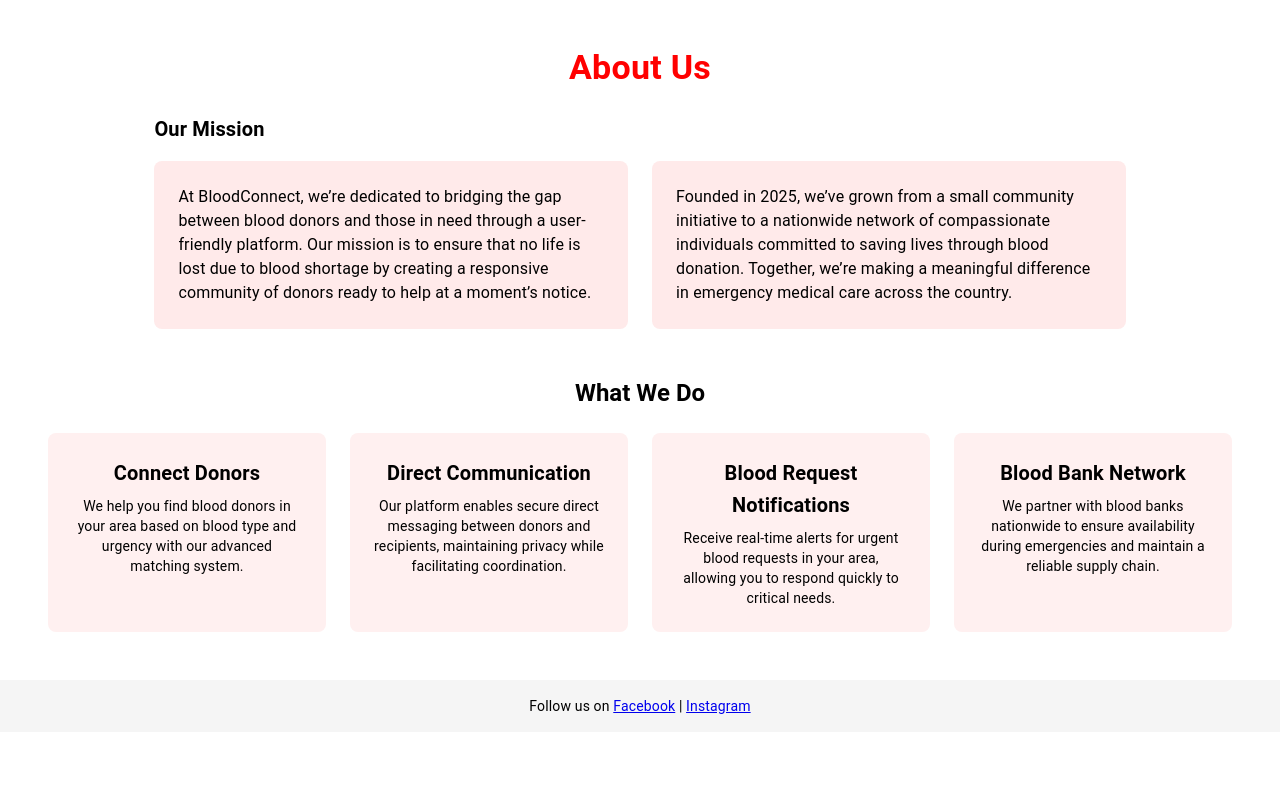
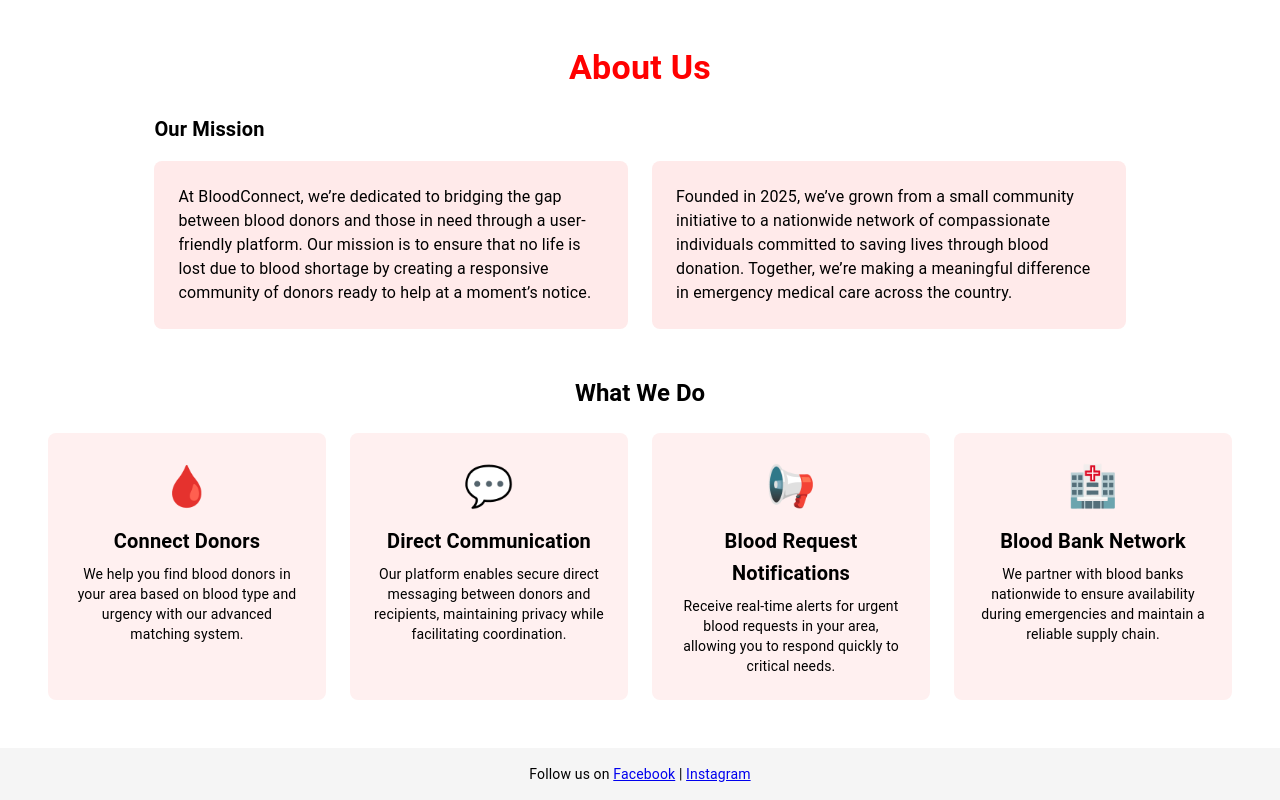
Before and after one commit to Zumaina/bloodchain, a React (Create React App) app in the folder frontend/: page / in a window 1280 px wide. Shown: the part 446-1246 px from the top of the page. Before the commit the page ends 1178 px from the top, so only its background shows below. Built offline with nearby package versions, Linux system fonts and the light colour scheme.

Commit message:
home page

```diff
--- a/frontend/src/pages/HomePage.js
+++ b/frontend/src/pages/HomePage.js
@@ -173,20 +173,15 @@
         <Box
           sx={{
             display: "grid",
-            gridTemplateColumns: {
-              xs: "1fr",
-              sm: "1fr 1fr",
-              md: "repeat(4, 1fr)",
-            },
+            gridTemplateColumns: { xs: "1fr", sm: "1fr 1fr", md: "repeat(4, 1fr)" },
             gap: 3,
             mt: 3,
             px: { xs: 2, md: 6 },
           }}
         >
-          {/* Cards */}
-          <Box
-            sx={{ bgcolor: "#fff0f0", p: 3, borderRadius: 2, textAlign: "center" }}
-          >
+          {/* Cards with Icons */}
+          <Box sx={{ bgcolor: "#fff0f0", p: 3, borderRadius: 2, textAlign: "center" }}>
+            <Typography sx={{ fontSize: 40, mb: 1 }}>🩸</Typography>
             <Typography variant="h6" fontWeight="bold" gutterBottom>
               Connect Donors
             </Typography>
@@ -195,9 +190,8 @@
             </Typography>
           </Box>
 
-          <Box
-            sx={{ bgcolor: "#fff0f0", p: 3, borderRadius: 2, textAlign: "center" }}
-          >
+          <Box sx={{ bgcolor: "#fff0f0", p: 3, borderRadius: 2, textAlign: "center" }}>
+            <Typography sx={{ fontSize: 40, mb: 1 }}>💬</Typography>
             <Typography variant="h6" fontWeight="bold" gutterBottom>
               Direct Communication
             </Typography>
@@ -206,9 +200,8 @@
             </Typography>
           </Box>
 
-          <Box
-            sx={{ bgcolor: "#fff0f0", p: 3, borderRadius: 2, textAlign: "center" }}
-          >
+          <Box sx={{ bgcolor: "#fff0f0", p: 3, borderRadius: 2, textAlign: "center" }}>
+            <Typography sx={{ fontSize: 40, mb: 1 }}>📢</Typography>
             <Typography variant="h6" fontWeight="bold" gutterBottom>
               Blood Request Notifications
             </Typography>
@@ -217,9 +210,8 @@
             </Typography>
           </Box>
 
-          <Box
-            sx={{ bgcolor: "#fff0f0", p: 3, borderRadius: 2, textAlign: "center" }}
-          >
+          <Box sx={{ bgcolor: "#fff0f0", p: 3, borderRadius: 2, textAlign: "center" }}>
+            <Typography sx={{ fontSize: 40, mb: 1 }}>🏥</Typography>
             <Typography variant="h6" fontWeight="bold" gutterBottom>
               Blood Bank Network
             </Typography>
```
